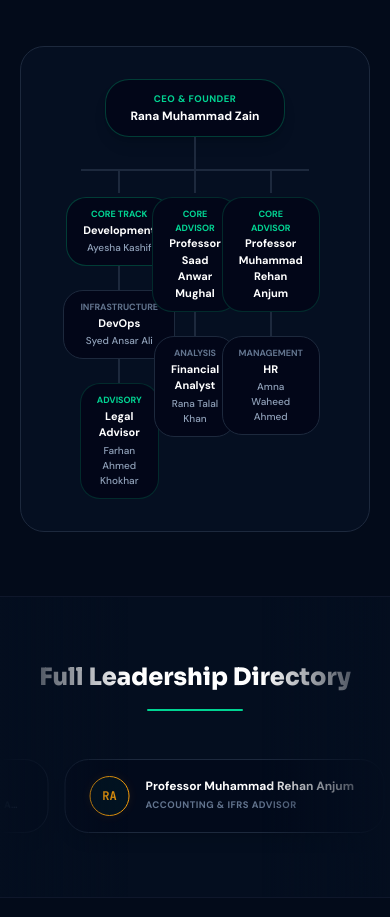
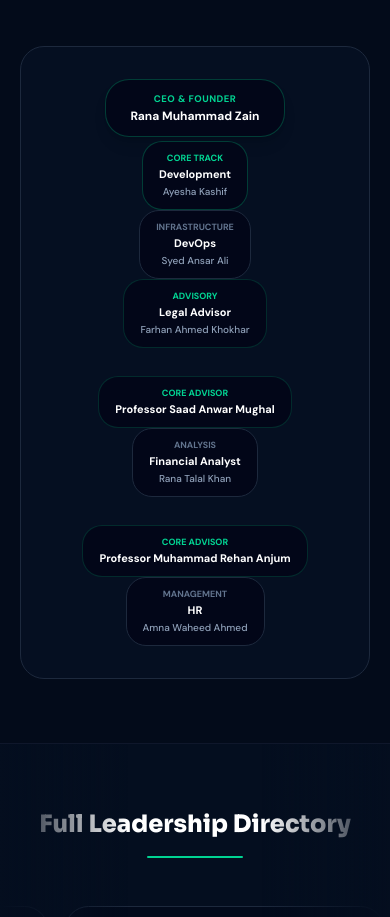
Before and after one commit to aish098/sarfis, a React app in the folder frontend/: page /leadership in a window 390 px wide. Shown: the part 6660-7577 px from the top of the page. Built offline with nearby package versions, Linux system fonts and the light colour scheme; the HTML template or start-up script is replaced by a standard one.

Commit message:
feat(responsive): refactor metrics grid and organizational flowchart trees to be fully responsive on mobile viewports

```diff
--- a/frontend/src/pages/LeadershipPage.jsx
+++ b/frontend/src/pages/LeadershipPage.jsx
@@ -875,27 +875,27 @@ export default function LeadershipPage() {
               </div>
 
               {/* Vertical Line */}
-              <div className="w-0.5 h-8 bg-slate-800" />
+              <div className="w-0.5 h-8 bg-slate-800 hidden md:block" />
             </div>
 
             {/* Horizontal Connector bar */}
-            <div className="w-[80%] max-w-3xl flex items-center relative">
+            <div className="w-[80%] max-w-3xl items-center relative hidden md:flex">
               <div className="absolute inset-x-0 top-0 h-0.5 bg-slate-800" />
             </div>
 
             {/* Level 2 drops */}
-            <div className="w-[80%] max-w-3xl grid grid-cols-3 text-center">
+            <div className="w-full max-w-3xl flex flex-col md:grid md:grid-cols-3 gap-6 md:gap-0 text-center">
 
               {/* Column 1: Development */}
               <div className="flex flex-col items-center">
-                <div className="w-0.5 h-6 bg-slate-800" />
+                <div className="w-0.5 h-6 bg-slate-800 hidden md:block" />
                 <div className="bg-slate-950 border border-emerald-500/30 px-4 py-2.5 rounded-xl mt-1 transition-all duration-300 hover:scale-[1.02] hover:border-emerald-400 cursor-default">
                   <span className="text-[9px] text-emerald-400 font-bold uppercase block">Core Track</span>
                   <span className="text-[11px] font-bold text-white block">Development</span>
                   <span className="text-[10px] text-slate-400 font-medium block mt-0.5">Ayesha Kashif</span>
                 </div>
 
-                <div className="w-0.5 h-6 bg-slate-800" />
+                <div className="w-0.5 h-6 bg-slate-800 hidden md:block" />
                 {/* DevOps */}
                 <div className="bg-slate-950 border border-slate-800 px-4 py-2.5 rounded-xl transition-all duration-300 hover:scale-[1.02] hover:border-emerald-500/35 cursor-default">
                   <span className="text-[9px] text-slate-500 font-bold uppercase block">Infrastructure</span>
@@ -903,7 +903,7 @@ export default function LeadershipPage() {
                   <span className="text-[10px] text-slate-400 font-medium block mt-0.5">Syed Ansar Ali</span>
                 </div>
 
-                <div className="w-0.5 h-6 bg-slate-800" />
+                <div className="w-0.5 h-6 bg-slate-800 hidden md:block" />
                 {/* Legal Advisor */}
                 <div className="bg-slate-950 border border-emerald-500/20 px-4 py-2.5 rounded-xl transition-all duration-300 hover:scale-[1.02] hover:border-emerald-400 cursor-default">
                   <span className="text-[9px] text-emerald-400 font-bold uppercase block">Advisory</span>
@@ -914,13 +914,13 @@ export default function LeadershipPage() {
 
               {/* Column 2: Finance */}
               <div className="flex flex-col items-center">
-                <div className="w-0.5 h-6 bg-slate-800" />
+                <div className="w-0.5 h-6 bg-slate-800 hidden md:block" />
                 <div className="bg-slate-950 border border-emerald-500/20 px-4 py-2.5 rounded-xl mt-1 transition-all duration-300 hover:scale-[1.02] hover:border-emerald-400 cursor-default">
                   <span className="text-[9px] text-emerald-400 font-bold uppercase block">Core Advisor</span>
                   <span className="text-[11px] font-bold text-white block">Professor Saad Anwar Mughal</span>
                 </div>
 
-                <div className="w-0.5 h-6 bg-slate-800" />
+                <div className="w-0.5 h-6 bg-slate-800 hidden md:block" />
                 {/* Financial Analyst */}
                 <div className="bg-slate-950 border border-slate-800 px-4 py-2.5 rounded-xl transition-all duration-300 hover:scale-[1.02] hover:border-emerald-500/35 cursor-default">
                   <span className="text-[9px] text-slate-500 font-bold uppercase block">Analysis</span>
@@ -931,13 +931,13 @@ export default function LeadershipPage() {
 
               {/* Column 3: Operations */}
               <div className="flex flex-col items-center">
-                <div className="w-0.5 h-6 bg-slate-800" />
+                <div className="w-0.5 h-6 bg-slate-800 hidden md:block" />
                 <div className="bg-slate-950 border border-emerald-500/20 px-4 py-2.5 rounded-xl mt-1 transition-all duration-300 hover:scale-[1.02] hover:border-emerald-400 cursor-default">
                   <span className="text-[9px] text-emerald-400 font-bold uppercase block">Core Advisor</span>
                   <span className="text-[11px] font-bold text-white block">Professor Muhammad Rehan Anjum</span>
                 </div>
 
-                <div className="w-0.5 h-6 bg-slate-800" />
+                <div className="w-0.5 h-6 bg-slate-800 hidden md:block" />
                 {/* HR */}
                 <div className="bg-slate-950 border border-slate-800 px-4 py-2.5 rounded-xl transition-all duration-300 hover:scale-[1.02] hover:border-emerald-500/35 cursor-default">
                   <span className="text-[9px] text-slate-500 font-bold uppercase block">Management</span>
--- a/frontend/src/pages/website/TutorialPage.jsx
+++ b/frontend/src/pages/website/TutorialPage.jsx
@@ -278,21 +278,21 @@ export default function TutorialPage() {
             initial={{ opacity: 0, y: 20 }}
             animate={{ opacity: 1, y: 0 }}
             transition={{ duration: 0.6, delay: 0.45, ease: "easeOut" }}
-            className="grid grid-cols-3 gap-4 max-w-2xl mx-auto p-5 bg-[#050f21]/60 border border-slate-900 rounded-2xl backdrop-blur-md shadow-xl text-center"
+            className="grid grid-cols-1 sm:grid-cols-3 gap-6 max-w-2xl mx-auto p-6 bg-[#050f21]/60 border border-slate-900 rounded-2xl backdrop-blur-md shadow-xl text-center"
           >
-            <div>
+            <div className="py-2 sm:py-0">
               <div className="text-2xl sm:text-3xl font-black text-emerald-400 font-mono">
                 <AnimatedCounter value={data.videos.length > 0 ? String(data.videos.length) : "20"} suffix="+" />
               </div>
               <div className="text-[10px] text-slate-500 uppercase font-bold mt-1 tracking-wider">Training Videos</div>
             </div>
-            <div className="border-x border-slate-800">
+            <div className="border-y sm:border-y-0 sm:border-x border-slate-800/80 py-4 sm:py-0">
               <div className="text-2xl sm:text-3xl font-black text-white font-mono">
                 <AnimatedCounter value="150" suffix="+" />
               </div>
               <div className="text-[10px] text-slate-500 uppercase font-bold mt-1 tracking-wider">ERP Features</div>
             </div>
-            <div>
+            <div className="py-2 sm:py-0">
               <div className="text-2xl sm:text-3xl font-black text-cyan-400 font-mono">
                 <Motion.span
                   initial={{ opacity: 0, scale: 0.8 }}
```
